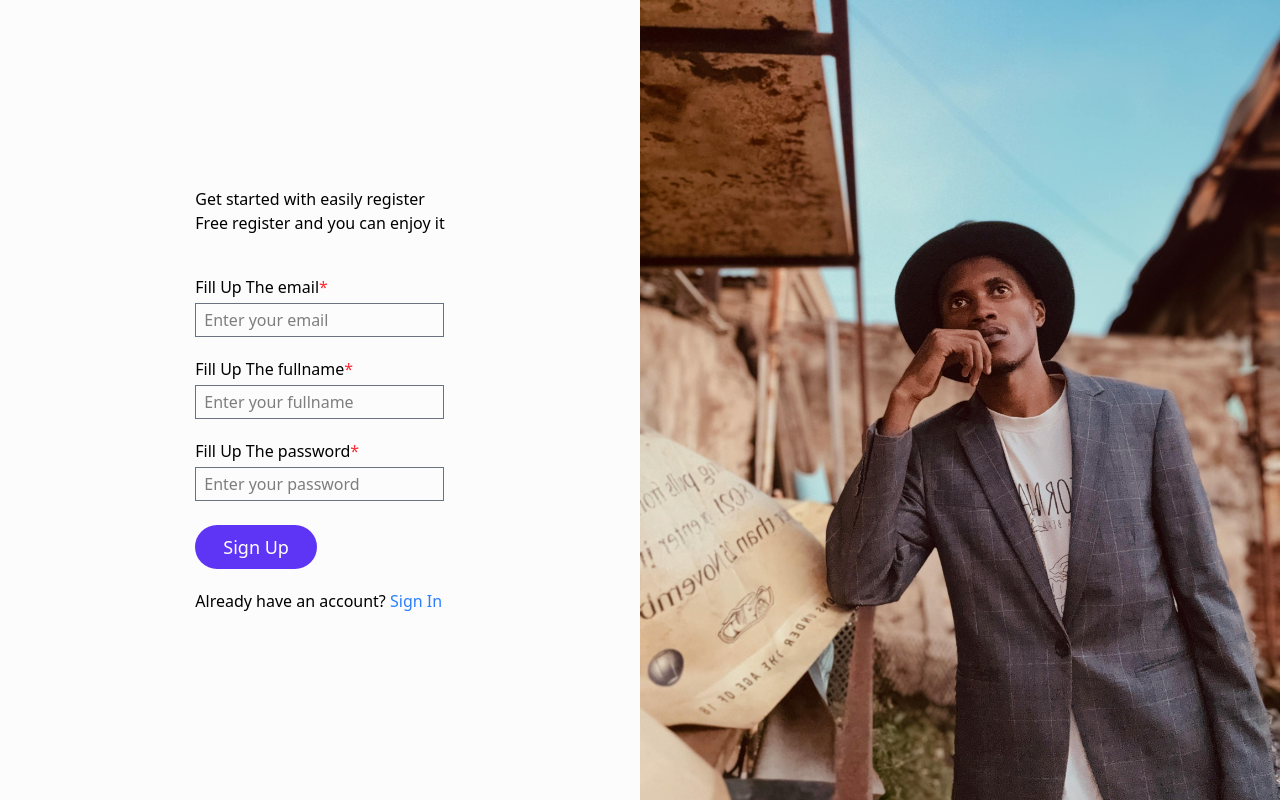
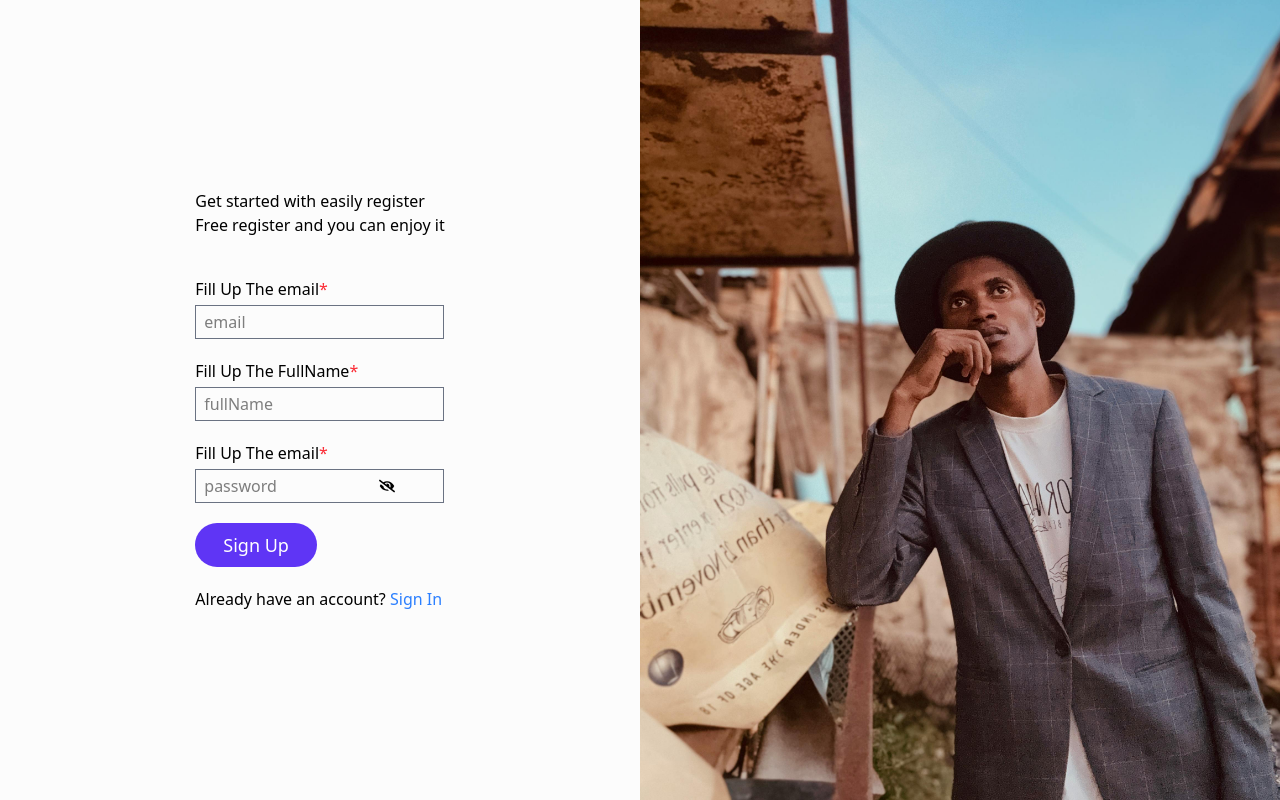
Before and after one commit to hridoydev091/chatting-app-Local-F, a React (Vite) app: page / in a window 1280 px wide. Built offline with nearby package versions, Linux system fonts and the light colour scheme.

Commit message:
chatting-app-local-F

```diff
--- a/package.json
+++ b/package.json
@@ -13,6 +13,7 @@
     "@tailwindcss/vite": "^4.0.9",
     "react": "^19.0.0",
     "react-dom": "^19.0.0",
+    "react-icons": "^5.5.0",
     "tailwindcss": "^4.0.9"
   },
   "devDependencies": {
--- a/src/Pages/SingUP/Index.jsx
+++ b/src/Pages/SingUP/Index.jsx
@@ -1,6 +1,8 @@
 import React, { useState } from "react";
 import lib from "../../lib/lib";
 import img from "../../assets/this.jpg";
+import { FaEyeSlash, FaRegEye } from "react-icons/fa";
+
 
 const SignUP = () => {
   const data = lib.signUpdata();
@@ -10,35 +12,47 @@ const SignUP = () => {
   const [password, setPassword] = useState("");
 
   //error state
-  const [emailError, setEmailError] = useState(""); // Corrected spelling mistake
+  const [emailError, setEmailError] = useState("");
   const [fullNameError, setFullNameError] = useState("");
   const [passwordError, setPasswordError] = useState("");
+  const [eye,seteye] = useState(false);
 
-  // handleChange function
-  const handleChange = (event) => {
-    const { name, value } = event.target;
-
-    if (name === "email") {
-      setEmail(value);
-    } else if (name === "fullname") {
-      setFullName(value);
-    } else if (name === "password") {
-      setPassword(value);
+  //handleSignUp function
+  const handleSignUp = () => {
+    if (!email) {
+        setEmailError("Email Missing");
+    } else if (!fullName) {
+        setEmailError("")
+        setFullName("fullname Missing !");
+    } else if (!password) {
+        setEmailError("");
+        setFullNameError("");
+        setPasswordError("password Missing !");
+    } else {
+        setPasswordError("")
+      alert("Fine");
     }
   };
 
-  const handleSignUp = () => {
-    alert("sign up");
-    if (!fullName) {
-      setFullNameError("Full name missing");
-    } else if (!email) {
-      setEmailError("Missing Email!"); // Corrected spelling mistake
-    } else if (!password) {
-      setPasswordError("Password missing!");
-    } else {
-      alert("Fine");
-    }
+  // handleChange function
+
+  const handlepasswword = (event) => {
+    setPassword(event.target.value);
   };
+
+  const handleFullname = (event) => {
+    setFullName(event.target.value);
+  };
+
+  const handleEmail = (event) => {
+    setEmail(event.target.value);
+  };
+  // handleEye
+  const handleEye = () =>{
+    seteye(! eye);
+  }
+
+  console.log(passwordError, fullNameError, emailError);
 
   return (
     <div>
@@ -54,48 +68,65 @@ const SignUP = () => {
               className="mt-10"
               onSubmit={(e) => e.preventDefault()}
             >
-              {data?.map(({ name, id, required }) => (
-                <div
-                  key={id}
-                  className="flex flex-col gap-y-1 items-start mb-5"
-                >
-                  <label htmlFor={name}>
-                    {`Fill Up The ${name}`}
-                    {required && <span className="text-red-500">*</span>}
+                <div className="flex flex-col gap-y-1 items-start mb-5">
+                  <label htmlFor="email">
+                    {`Fill Up The email`}
+                     {<span className="text-red-500">*</span>}
                   </label>
                   <input
-                    type={
-                      name === "email"
-                        ? "email"
-                        : name === "password"
-                        ? "password"
-                        : "text"
-                    }
-                    placeholder={`Enter your ${name}`}
-                    name={name}
-                    value={
-                      name === "email"
-                        ? email
-                        : name === "fullname"
-                        ? fullName
-                        : password
-                    }
-                    onChange={handleChange}
+                    type={"email"}
+                    placeholder={"email"}
+                    name={"email"}
+                    value={email}
+                    onChange={handleEmail}
                     className="border border-gray-500 py-1 px-2"
                   />
-                  {email == "email" && name == "email" ? (
-                    <span className="text-red-500">{emailError}</span> // Corrected error display
-                  ) : fullName == "" && name == "fullName" ? (
+                {emailError &&(
+                    <span className="text-red-500">{emailError}</span>
+                )}
+                </div>
+
+                <div className="flex flex-col gap-y-1 items-start mb-5">
+                  <label htmlFor="email">
+                    {`Fill Up The FullName`}
+                     {<span className="text-red-500">*</span>}
+                  </label>
+                  <input
+                    type={"text"}
+                    placeholder={"fullName"}
+                    name={"fullName"}
+                    value={fullName}
+                    onChange={handleFullname}
+                    className="border border-gray-500 py-1 px-2"
+                  />
+                  {fullNameError &&(
                     <span className="text-red-500">{fullNameError}</span>
-                  ) : password == "" && name == "password" ? (
+                )}
+                </div>
+
+                <div className="flex flex-col gap-y-1 items-start mb-5 relative">
+                  <label htmlFor="email">
+                    {`Fill Up The email`}
+                     {<span className="text-red-500">*</span>}
+                  </label>
+                  <input
+                    type= {eye ?"text":"password"}
+                    placeholder={"password"}
+                    name={"email"}
+                    value={password}
+                    onChange={handlepasswword}
+                    className="border border-gray-500 py-1 px-2"
+                  />
+                  <span className="absolute right-[20%] top-[60%] cursor-pointer" onClick={handleEye}>
+                    {eye ? <FaRegEye /> : <FaEyeSlash />}
+
+                  </span>
+                  {passwordError &&(
                     <span className="text-red-500">{passwordError}</span>
-                  ) : (
-                    ""
-                  )}
+                )}
                 </div>
-              ))}
               <button
-                onClick={handleSignUp}
+              onClick={handleSignUp}
                 className="px-7 py-2 bg-mainColor text-white text-lg rounded-3xl cursor-pointer"
               >
                 Sign Up
```
Also changed, not shown: 1 other file (tests, documents, lock files or other folders).
